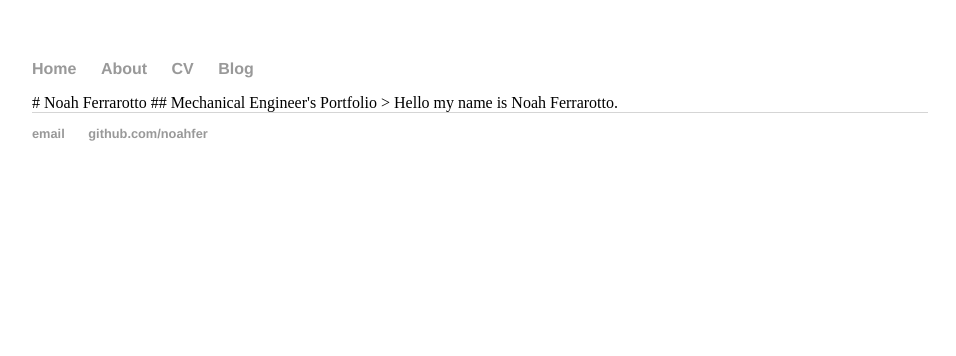
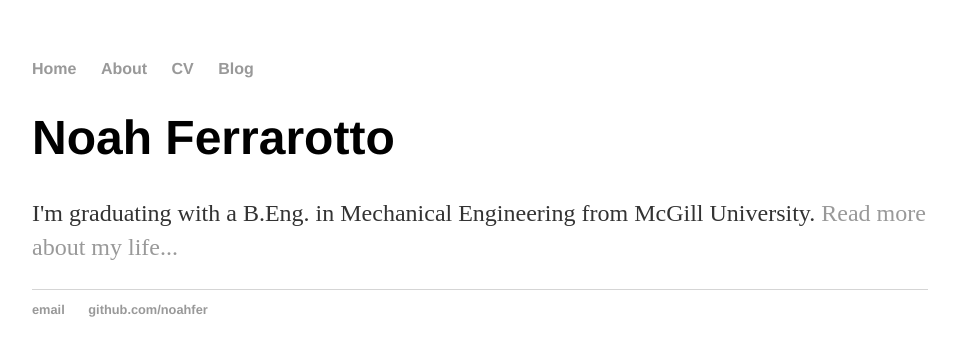
Before and after one commit to noahfer/noahfer.github.io, a Jekyll site: the page built from index.html, in a window 1280 px wide. Shown: the top 356 px of the page, without its empty margins (160-1116 px from the left). Built offline with Jekyll 4.4.1, drawn with Linux system fonts in a browser that asks for light colours.

Commit message:
Update index.html

```diff
--- a/index.html
+++ b/index.html
@@ -2,7 +2,7 @@
 layout: default
 title: Noah Ferrarotto
 ---
-# Noah Ferrarotto
-## Mechanical Engineer's Portfolio
-
-> Hello my name is Noah Ferrarotto.
+<div class="blurb">
+	<h1>Noah Ferrarotto</h1>
+	<p>I'm graduating with a B.Eng. in Mechanical Engineering from McGill University. <a href="/about">Read more about my life...</a></p>
+</div><!-- /.blurb -->
```
